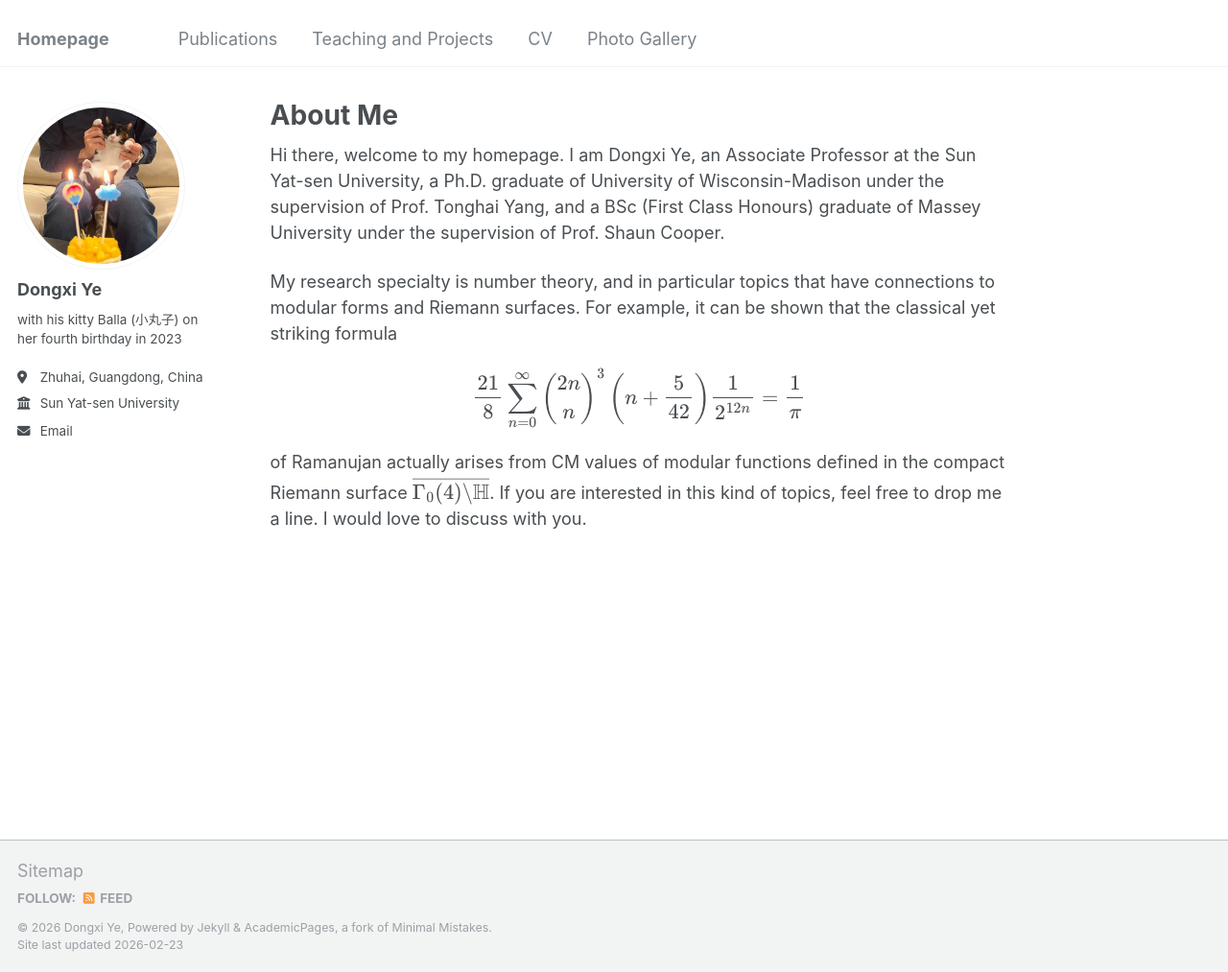
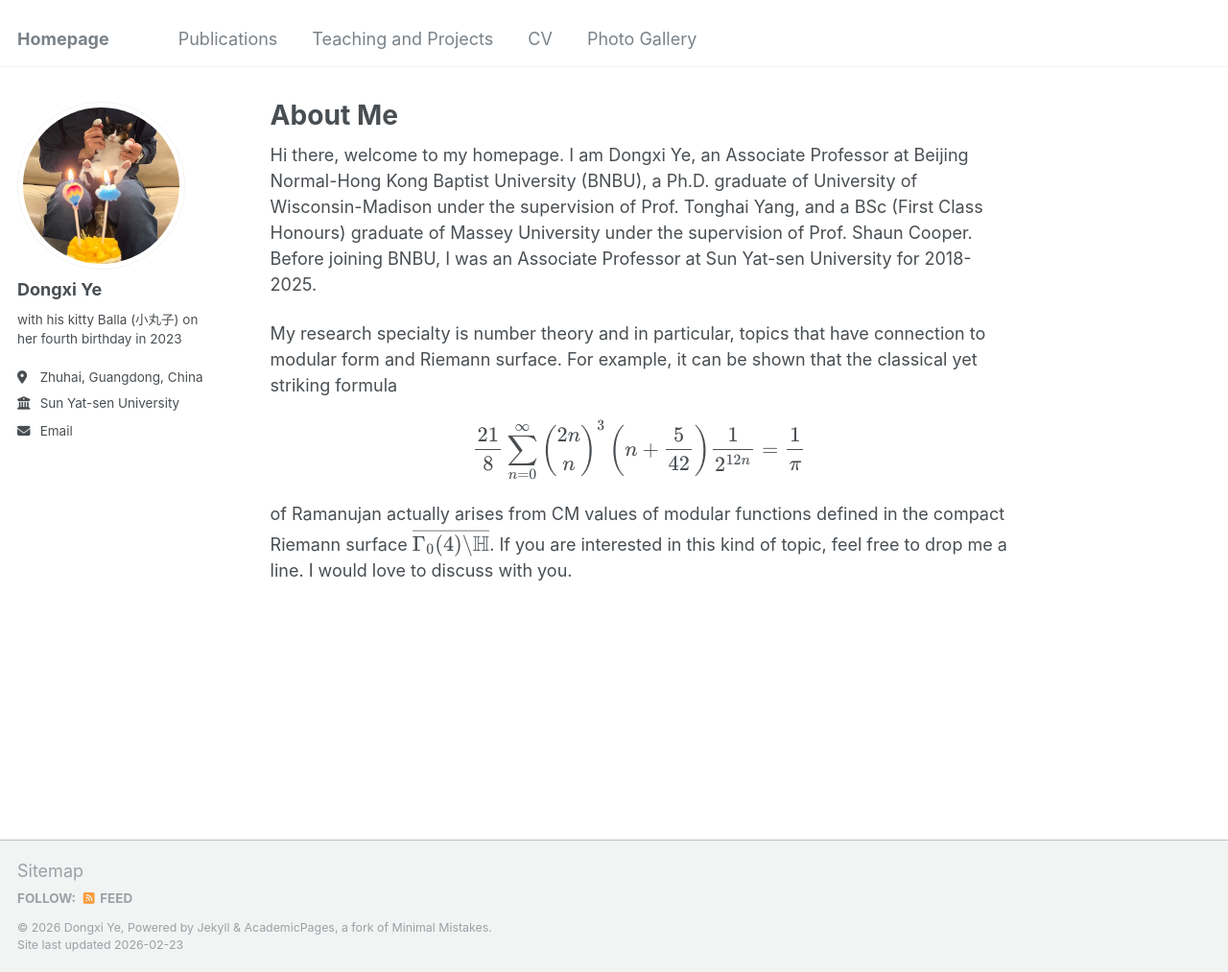
Before and after one commit to Dongxi-Ye/homepage, a Jekyll site: the page built from _pages/about.md, in a window 1280 px wide and 1013 px high. Shown: the whole window at 96% size. Built offline with Jekyll 4.4.1, drawn with Linux system fonts in a browser that asks for light colours.

Commit message:
Update about.md

```diff
--- a/_pages/about.md
+++ b/_pages/about.md
@@ -7,12 +7,12 @@ redirect_from:
   - /about.html
 ---
 
-Hi there, welcome to my homepage. I am Dongxi Ye, an Associate Professor at the Sun Yat-sen University, a Ph.D. graduate of University of Wisconsin-Madison under the supervision of Prof. Tonghai Yang, and a BSc (First Class Honours) graduate of Massey University under the supervision of Prof. Shaun Cooper.
+Hi there, welcome to my homepage. I am Dongxi Ye, an Associate Professor at Beijing Normal-Hong Kong Baptist University (BNBU), a Ph.D. graduate of University of Wisconsin-Madison under the supervision of Prof. Tonghai Yang, and a BSc (First Class Honours) graduate of Massey University under the supervision of Prof. Shaun Cooper. Before joining BNBU, I was an Associate Professor at Sun Yat-sen University for 2018-2025.
 
-My research specialty is number theory, and in particular topics that have connections to modular forms and Riemann surfaces. For example, it can be shown that the classical yet striking formula
+My research specialty is number theory and in particular, topics that have connection to modular form and Riemann surface. For example, it can be shown that the classical yet striking formula
 
 $$
 \frac{21}{8}\sum_{n=0}^{\infty}\binom{2n}{n}^{3}\left(n+\frac{5}{42}\right)\frac{1}{2^{12n}}=\frac{1}{\pi}
 $$
 
-of Ramanujan actually arises from CM values of modular functions defined in the compact Riemann surface $$\overline{\Gamma_{0}(4)\backslash\mathbb{H}}$$. If you are interested in this kind of topics, feel free to drop me a line. I would love to discuss with you.
+of Ramanujan actually arises from CM values of modular functions defined in the compact Riemann surface $$\overline{\Gamma_{0}(4)\backslash\mathbb{H}}$$. If you are interested in this kind of topic, feel free to drop me a line. I would love to discuss with you.
```
